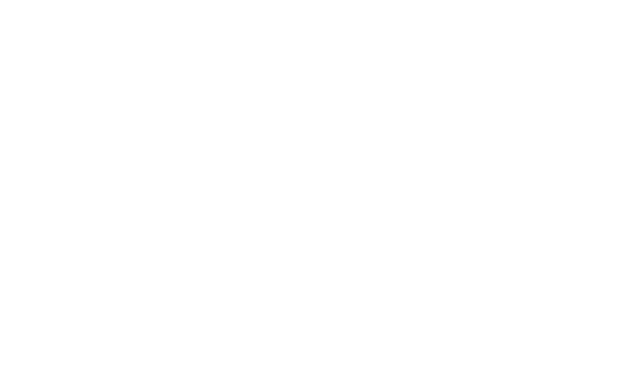
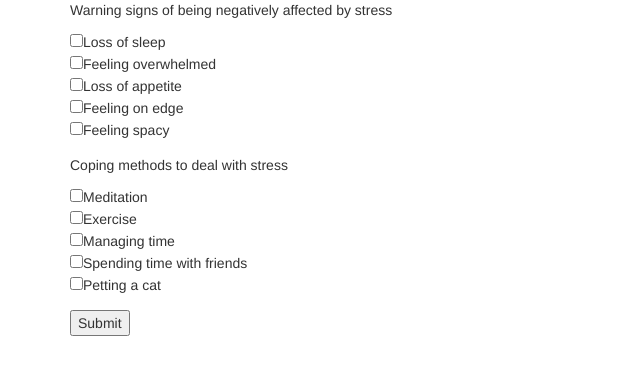
Before and after one commit to chyoon2/checkbox-surveys, a plain HTML site: page quiz.html in a window 1280 px wide. Shown: the whole page, without its empty margins (0-640 px from the left). Drawn offline with nearby package versions, Linux system fonts and the light colour scheme.

Commit message:
add 2 form questions
Co-Authored-By: Chris Yoon <chy.yoon@gmail.com>
Co-authored-by:  Spencer Moody <spencer.moody@outlook.com

```diff
--- a/quiz.html
+++ b/quiz.html
@@ -10,6 +10,29 @@
   <title>Document</title>
 </head>
 <body>
-
+  <div class="container">
+    <form id="stress-quiz">
+      <div class="form-group">
+        <p>Warning signs of being negatively affected by stress</p>
+        <input type="checkbox" name="warning-signs" value="sleep">Loss of sleep<br>
+        <input type="checkbox" name="warning-signs" value="overwhelmed">Feeling overwhelmed<br>
+        <input type="checkbox" name="warning-signs" value="appetite">Loss of appetite<br>
+        <input type="checkbox" name="warning-signs" value="edge">Feeling on edge<br>
+        <input type="checkbox" name="warning-signs" value="spacy">Feeling spacy<br>
+      </div>
+      <div class="form-group">
+        <p>Coping methods to deal with stress</p>
+        <input type="checkbox" name="coping-method" value="meditation">Meditation<br>
+        <input type="checkbox" name="coping-method" value="exercise">Exercise<br>
+        <input type="checkbox" name="coping-method" value="time">Managing time<br>
+        <input type="checkbox" name="coping-method" value="friends">Spending time with friends<br>
+        <input type="checkbox" name="coping-method" value="cat">Petting a cat<br>
+      </div>
+      <button type="submit">Submit</button>
+    </form>
+    <span id="response1"></span>
+    <span id="response2"></span>
+    <span id="response3"></span>
+  </div>
 </body>
 </html>
```
